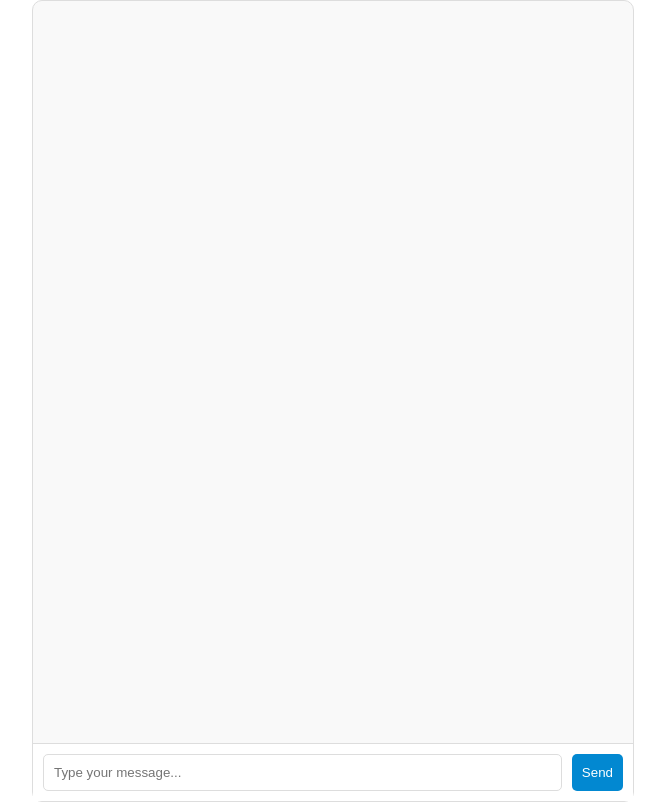
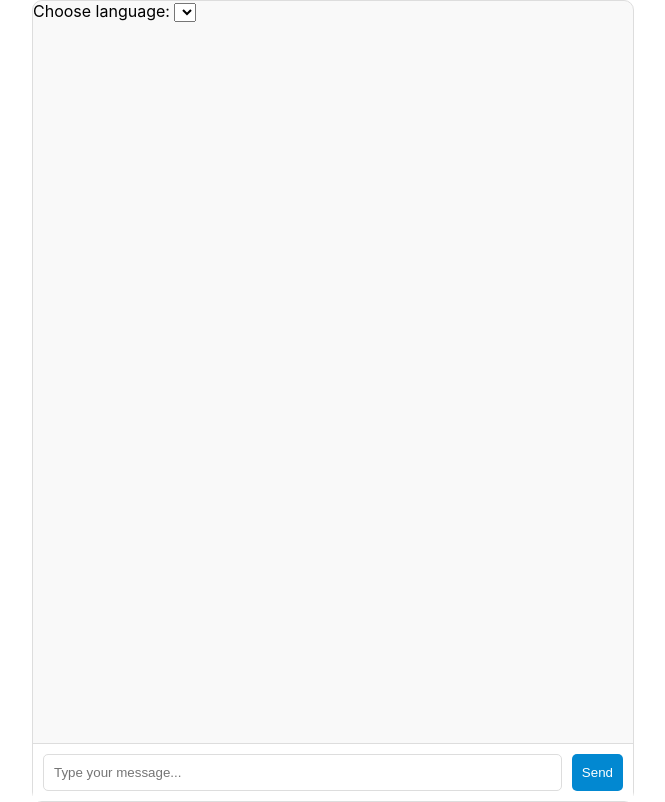
Before and after one commit to northwindapps/learna1ReactApp, a React (Create React App) app in the folder frontend/: page / in a window 1280 px wide. Shown: the whole page, without its empty margins (307-972 px from the left). Built offline with nearby package versions, Linux system fonts and the light colour scheme.

Commit message:
speaking language selection

```diff
--- a/frontend/src/App.js
+++ b/frontend/src/App.js
@@ -1,9 +1,48 @@
-import React, { useState } from 'react';
+import React, { useState, useEffect } from 'react';
 import './Chat.css';
 
 const Chat = () => {
   const [messages, setMessages] = useState([]);
   const [input, setInput] = useState('');
+  const [selectedLanguage, setSelectedLanguage] = useState('en-US'); // Default language (English)
+
+  const [voices, setVoices] = useState([]);
+  const [englishVoice, setEnglishVoice] = useState(null);
+
+  useEffect(() => {
+    // Function to load voices and update available voices list
+    const loadVoices = () => {
+      const availableVoices = window.speechSynthesis.getVoices();
+      setVoices(availableVoices);
+
+      const defaultVoice = availableVoices.find(voice => voice.lang === selectedLanguage);
+      setEnglishVoice(defaultVoice);
+    };
+
+    loadVoices();
+
+    // This event fires when voices are loaded/changed in the browser
+    window.speechSynthesis.onvoiceschanged = loadVoices;
+  }, [selectedLanguage]);
+
+  // Speak text function with dynamic language selection
+  function speakText(text, callback) {
+    const voice = voices.find(voice => voice.lang === selectedLanguage);
+
+    if ('speechSynthesis' in window && voice) {
+      const utterance = new SpeechSynthesisUtterance(text);
+      utterance.voice = voice;
+
+      // Callback after speech has finished
+      utterance.onend = () => {
+        if (callback) callback();
+      };
+
+      window.speechSynthesis.speak(utterance);
+    } else {
+      console.log("Text-to-Speech is not supported in this browser.");
+    }
+  }
 
   const sendMessage = async () => {
     if (input.trim() === '') return;
@@ -19,10 +58,17 @@ const Chat = () => {
       });
 
       const data = await response.json();
-      setMessages((prevMessages) => [
-        ...prevMessages,
-        { sender: 'AI', text: data.reply },
-      ]);
+
+      setMessages((prevMessages) => {
+        const updatedMessages = [
+          ...prevMessages,
+          { sender: 'AI', text: data.reply },
+        ];
+        return updatedMessages;
+      });
+
+      // Speak the AI's response with the selected language
+      speakText(data.reply);
     } catch (error) {
       console.error('Error:', error);
       setMessages((prevMessages) => [
@@ -36,14 +82,29 @@ const Chat = () => {
 
   return (
     <div className="chat-container">
+      <div className="language-selector">
+        <label htmlFor="language-select">Choose language: </label>
+        <select
+          id="language-select"
+          value={selectedLanguage}
+          onChange={(e) => setSelectedLanguage(e.target.value)}
+        >
+          {voices.map((voice, index) => (
+            <option key={index} value={voice.lang}>
+              {voice.name} ({voice.lang})
+            </option>
+          ))}
+        </select>
+      </div>
+
       <div className="message-list">
         {messages.map((msg, index) => (
           <div key={index} className={`message ${msg.sender === 'AI' ? 'incoming' : 'outgoing'}`}>
-
             <strong>{msg.sender}:</strong> {msg.text}
           </div>
         ))}
       </div>
+
       <div className="input-container">
         <input
           type="text"
```
